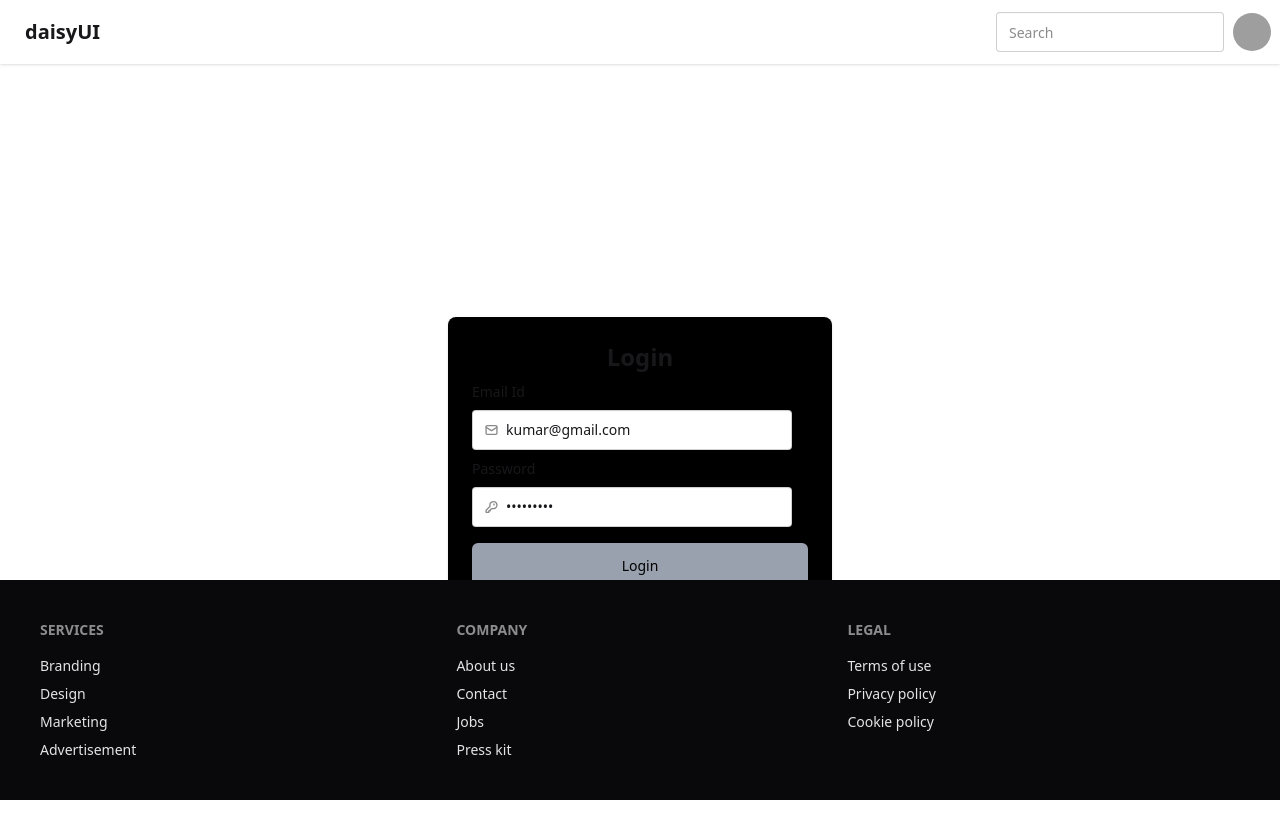
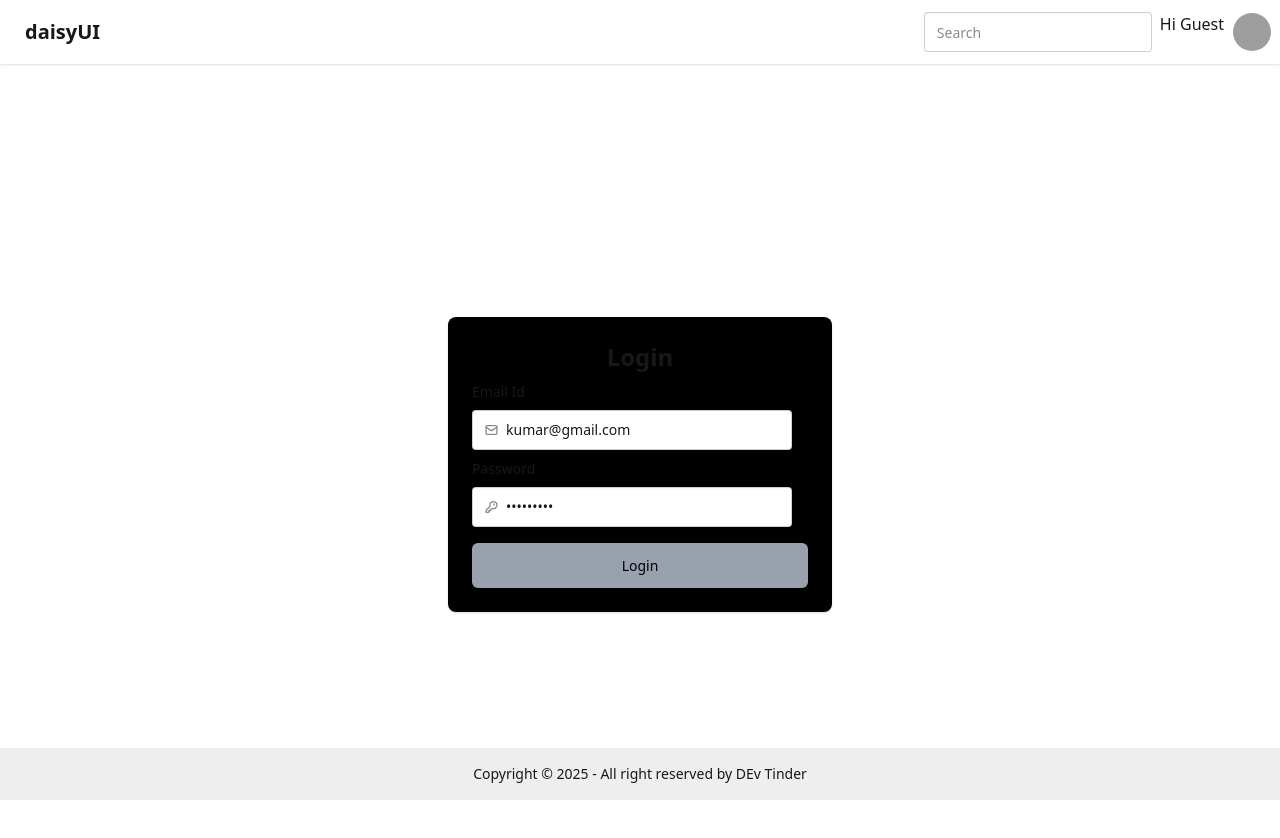
Before and after one commit to krishpinninti789/dev_tinder_frontend, a React (Vite) app: page /login in a window 1280 px wide. Shown: the top 838 px of the page. Built offline with nearby package versions, Linux system fonts and the light colour scheme; grey boxes are pictures that could not be loaded.

Commit message:
getting data from store

```diff
--- a/src/App.jsx
+++ b/src/App.jsx
@@ -9,6 +9,7 @@ import Login from "./components/Login";
 import Body from "./Body";
 import { Provider } from "react-redux";
 import appStore from "./utils/appStore";
+import Feed from "./Feed";
 
 function App() {
   const [count, setCount] = useState(0);
@@ -19,6 +20,7 @@ function App() {
         <Routes>
           <Route path="/" element={<Body />}>
             <Route path="/login" element={<Login />} />
+            <Route path="/feed" element={<Feed />} />
           </Route>
         </Routes>
       </BrowserRouter>
--- /dev/null
+++ b/src/Feed.jsx
@@ -0,0 +1,7 @@
+import React from "react";
+
+const Feed = () => {
+  return <div>Feed</div>;
+};
+
+export default Feed;
--- a/src/components/Login.jsx
+++ b/src/components/Login.jsx
@@ -3,20 +3,28 @@ import { useState } from "react";
 import axios from "axios";
 import { useDispatch } from "react-redux";
 import { addUser } from "../utils/userSlice";
+import { useNavigate } from "react-router-dom";
+import { BASE_URL } from "../utils/constants";
 
 const Login = () => {
+  const navigate = useNavigate();
   const dispatch = useDispatch();
   const handleLogin = async () => {
+    try {
       const res = await axios.post(
-      "http://localhost:3000/login",
+        BASE_URL + "/login",
         {
           email,
           password,
         },
         { withCredentials: true }
       );
-    console.log(res.data.user);
+      // console.log(res.data.user);
       dispatch(addUser(res.data.user));
+      return navigate("/feed");
+    } catch (err) {
+      throw new Error(err);
+    }
   };
 
   const [email, setEmail] = useState("kumar@gmail.com");
--- a/src/components/shared/Footer.jsx
+++ b/src/components/shared/Footer.jsx
@@ -2,27 +2,13 @@ import React from "react";
 
 const Footer = () => {
   return (
-    <footer className="footer sm:footer-horizontal bg-neutral text-neutral-content bottom-0 fixed  p-10">
-      <nav>
-        <h6 className="footer-title">Services</h6>
-        <a className="link link-hover">Branding</a>
-        <a className="link link-hover">Design</a>
-        <a className="link link-hover">Marketing</a>
-        <a className="link link-hover">Advertisement</a>
-      </nav>
-      <nav>
-        <h6 className="footer-title">Company</h6>
-        <a className="link link-hover">About us</a>
-        <a className="link link-hover">Contact</a>
-        <a className="link link-hover">Jobs</a>
-        <a className="link link-hover">Press kit</a>
-      </nav>
-      <nav>
-        <h6 className="footer-title">Legal</h6>
-        <a className="link link-hover">Terms of use</a>
-        <a className="link link-hover">Privacy policy</a>
-        <a className="link link-hover">Cookie policy</a>
-      </nav>
+    <footer className="footer sm:footer-horizontal footer-center bg-base-300 text-base-content p-4 fixed bottom-0">
+      <aside>
+        <p>
+          Copyright © {new Date().getFullYear()} - All right reserved by DEv
+          Tinder
+        </p>
+      </aside>
     </footer>
   );
 };
--- a/src/components/shared/Header.jsx
+++ b/src/components/shared/Header.jsx
@@ -1,6 +1,8 @@
 import React from "react";
+import { useSelector } from "react-redux";
 
 const Header = () => {
+  const user = useSelector((store) => store.user);
   return (
     <div className="navbar bg-base-100 shadow-sm">
       <div className="flex-1">
@@ -12,6 +14,8 @@ const Header = () => {
           placeholder="Search"
           className="input input-bordered w-24 md:w-auto"
         />
+
+        <h1>Hi {user?.firstName || " Guest"}</h1>
         <div className="dropdown dropdown-end">
           <div
             tabIndex={0}
--- /dev/null
+++ b/src/utils/constants.js
@@ -0,0 +1 @@
+export const BASE_URL = "http://localhost:3000";
```
Lines whose indentation alone changed are shown as unchanged.
